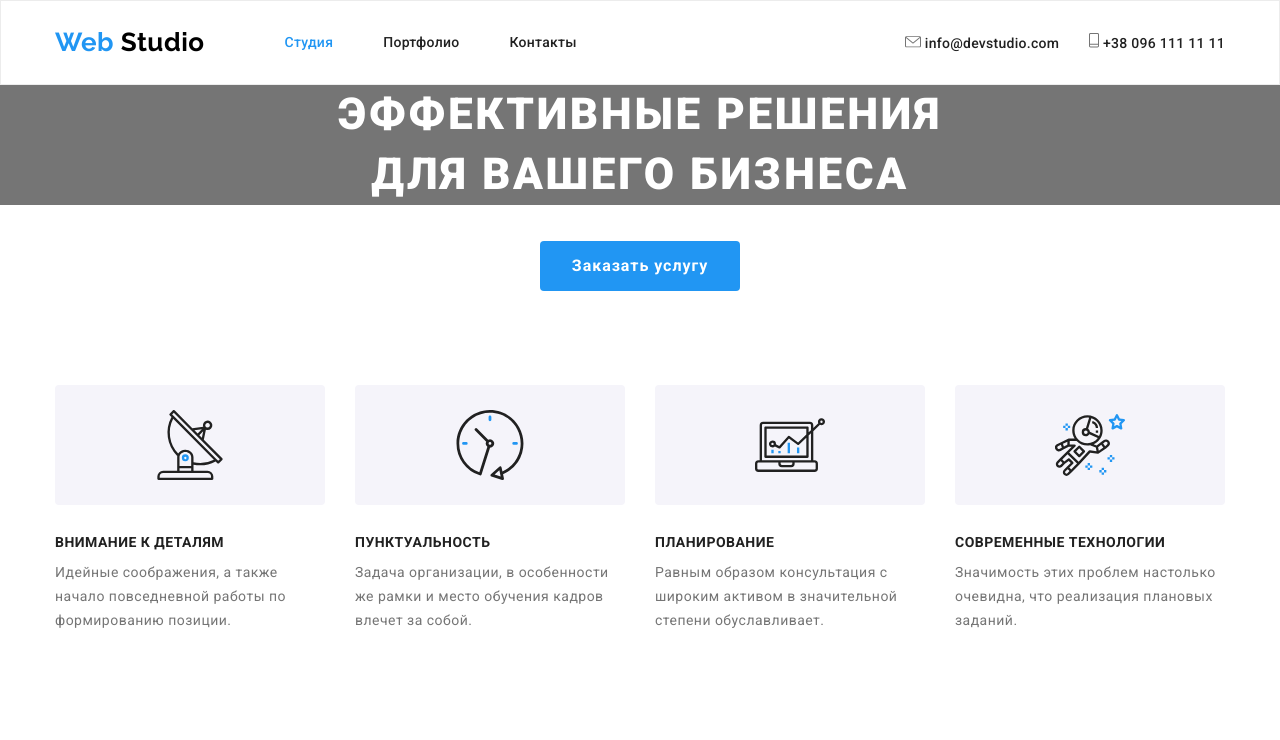
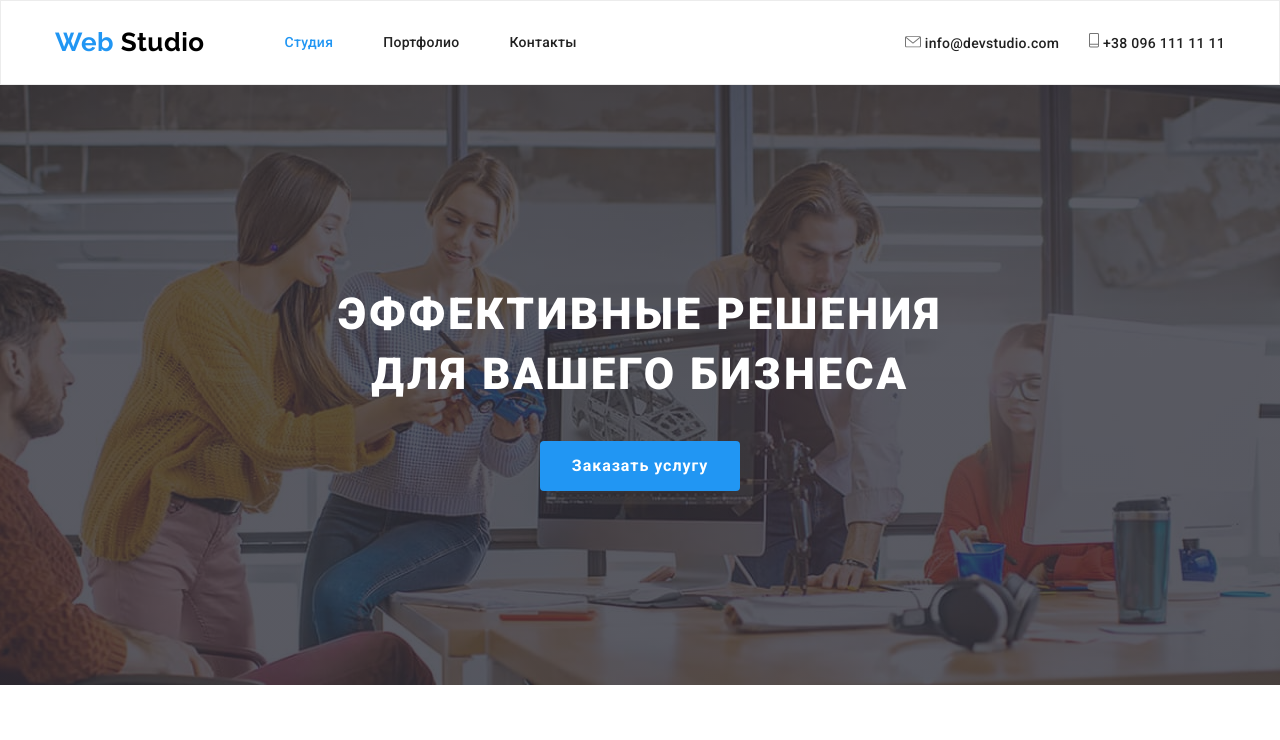
Before and after one commit to taisiia-filikova/goit-markup-hw-04, a plain HTML site: page index.html in a window 1280 px wide. Shown: the top 740 px of the page. Drawn offline with nearby package versions, Linux system fonts and the light colour scheme.

Commit message:
Добавляет картинку в герой и тени на картинки страниц Студия и Портфолио

```diff
--- a/css/styles.css
+++ b/css/styles.css
@@ -154,15 +154,29 @@ header {
 /* Hero */
 .hero {
   text-align: center;
+  max-width: 1600px;
+  height: 600px;
+  margin-left: auto;
+  margin-right: auto;
+  margin-bottom: 94px;
+  background-color: var(--footer-bgc);
+  background-image: linear-gradient(
+      rgba(47, 48, 58, 0.8),
+      rgba(47, 48, 58, 0.8)
+    ),
+    url(../img/Banner.jpg);
+
+  background-repeat: no-repeat;
+  background-position: center;
+  background-size: cover;
 }
 
 .hero-title {
   margin-top: 0;
-  margin-bottom: 46;
+  margin-bottom: 30;
+  padding-top: 200px;
 
   color: var(--primary-white-color);
-  /* временно, чтоб не терялся белый цвет шрифта */
-  background-color: var(--paragraph-colour);
 
   font-weight: 900;
   font-size: 44px;
@@ -312,6 +326,10 @@ header {
   margin-top: 0;
   margin-bottom: 0;
 }
+.people .item {
+  box-shadow: 0px 2px 1px rgba(0, 0, 0, 0.2), 0px 1px 1px rgba(0, 0, 0, 0.14),
+    0px 1px 3px rgba(0, 0, 0, 0.12);
+}
 
 .face {
   display: block;
@@ -371,6 +389,10 @@ header {
   min-width: 20px;
   min-height: 20px;
   padding: 12px;
+}
+
+.social-network > .item {
+  box-shadow: none;
 }
 
 .social-network .item + .item {
@@ -585,6 +607,10 @@ header {
   margin-bottom: 0;
   justify-content: center;
 }
+.works .item:hover {
+  box-shadow: 1px 4px 6px rgba(0, 0, 0, 0.16), 0px 4px 4px rgba(0, 0, 0, 0.06),
+    0px 1px 1px rgba(0, 0, 0, 0.12);
+}
 
 .works .item:not(:nth-child(3n)) {
   margin-right: 30px;
```
